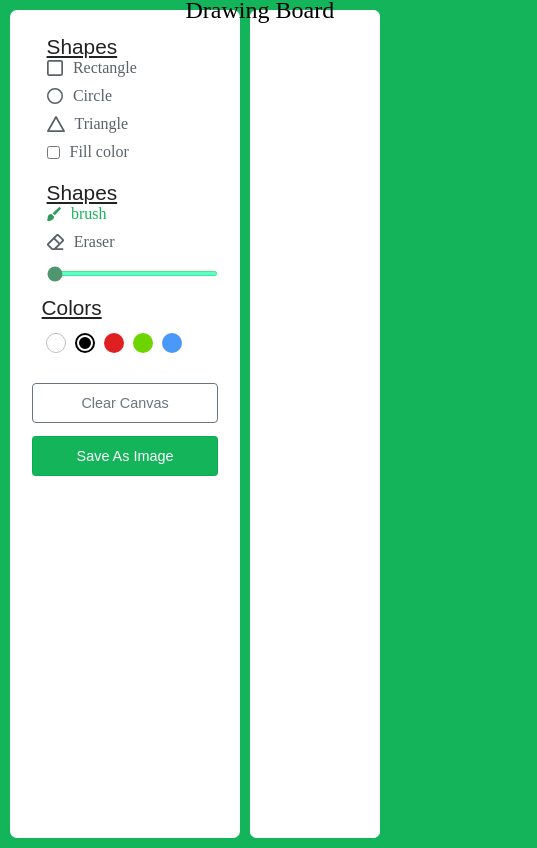
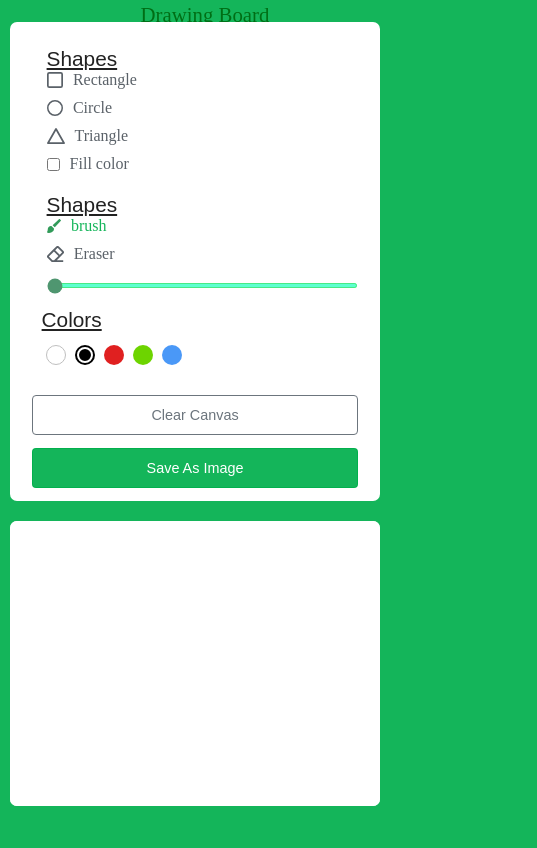
Before and after one commit to Elochukwu3/drawing-app-js, a plain HTML site: page index.html in a window 390 px wide. Shown: the whole page, 537 px wide, since content can reach past the window. Drawn offline with Linux system fonts and the light colour scheme.

Commit message:
saved styles

```diff
--- a/app.js
+++ b/app.js
@@ -60,7 +60,7 @@ const containerContent = ` <header>Drawing Board</header>
         <canvas id="canvas"></canvas>
       </section>`;
 container.innerHTML = containerContent;
-window.addEventListener('resize', ()=> console.log(window.innerWidth))
+// window.addEventListener('resize', ()=> console.log(window.innerWidth))
 
 const canvas = document.getElementById("canvas"),
   colo_picker = document.getElementById("color-picker"),
--- a/style.css
+++ b/style.css
@@ -10,14 +10,17 @@ body{
     min-height: 100vh;
 }
 header{
+    display: flex;
+    justify-content: center;
     position: absolute;
-    transform: translate(50%, -50%);
-    width: 90%;
-    font-size: 1.5em;
-    margin:  auto;
+    width: 100%;
+    top: .2rem;
+    font-size: 1.3rem;
+    mix-blend-mode:soft-light;
+    color: #000;
 }
 #page-container{
-    /* margin-top: 10px; */
+    margin-top: 12px;
     width: 100%;
     gap: 10px;
     padding: 10px;
@@ -156,3 +159,16 @@ section{
     color: rgba(0, 175, 76, 0.923);
 
   }
+  @media screen and (max-width: 400px){
+    #page-container{
+        display: block;
+        height: 70vh;
+    }
+    #tools-board{
+        width: 100%;
+    }
+    .draw-board{
+        height: 50%;
+    }
+
+  }
```
